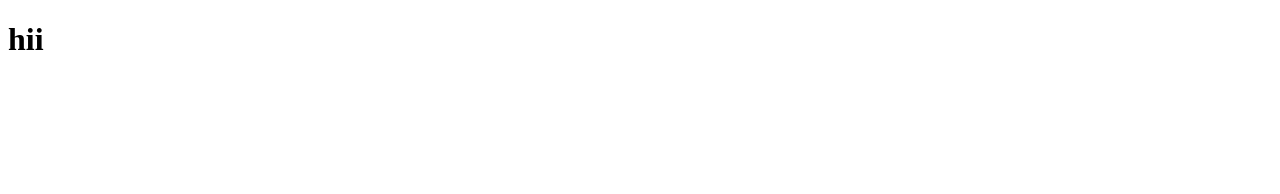
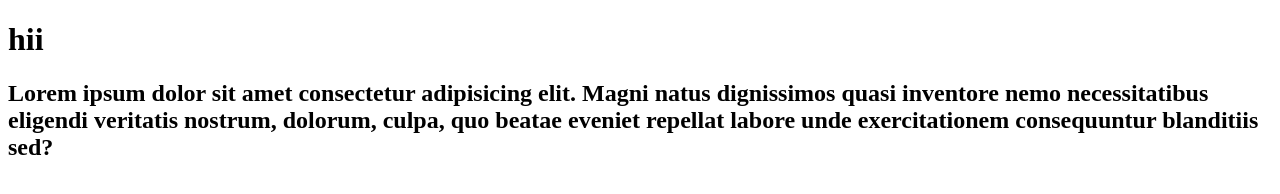
Before and after one commit to Haroon1993/Haroon, a plain HTML site: page index.html in a window 1280 px wide. Drawn offline with Linux system fonts and the light colour scheme.

Commit message:
New file

```diff
--- a/index.html
+++ b/index.html
@@ -7,5 +7,6 @@
 </head>
 <body>
     <h1>hii</h1>
+    <h2>Lorem ipsum dolor sit amet consectetur adipisicing elit. Magni natus dignissimos quasi inventore nemo necessitatibus eligendi veritatis nostrum, dolorum, culpa, quo beatae eveniet repellat labore unde exercitationem consequuntur blanditiis sed?</h2>
 </body>
 </html>
```
